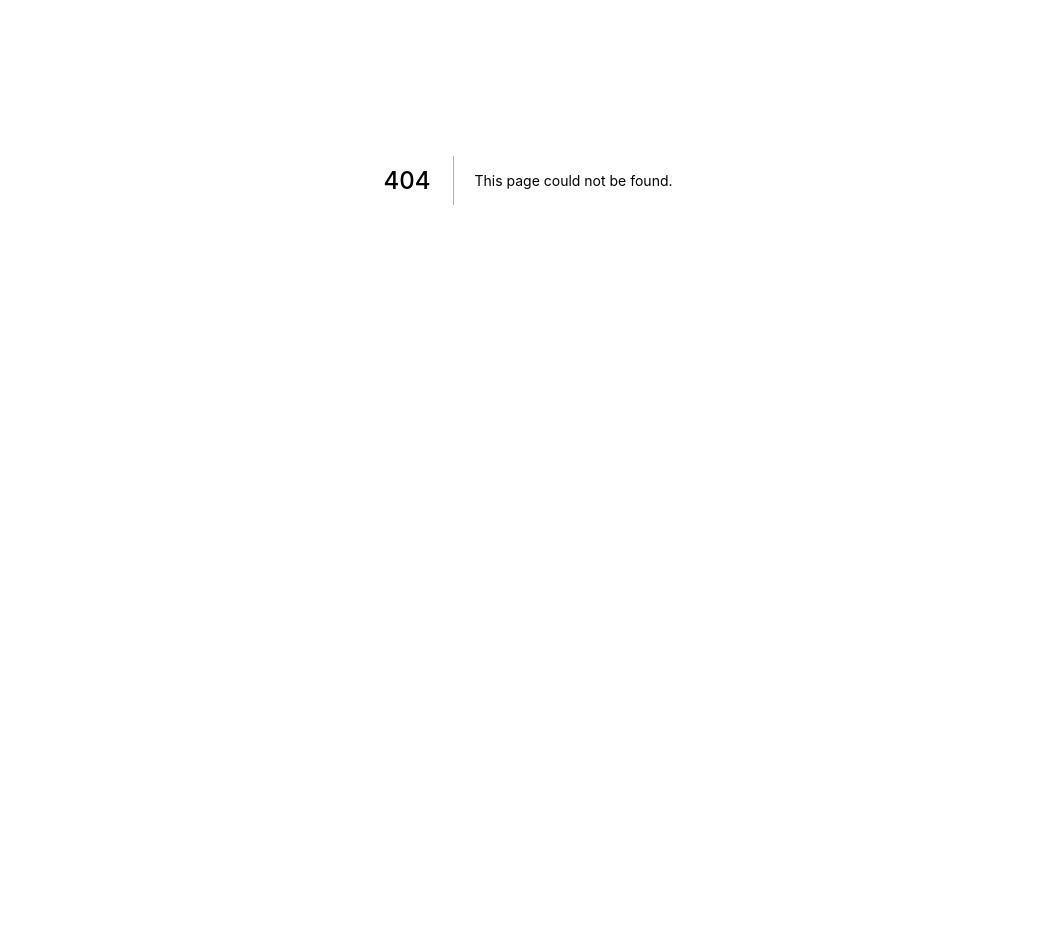
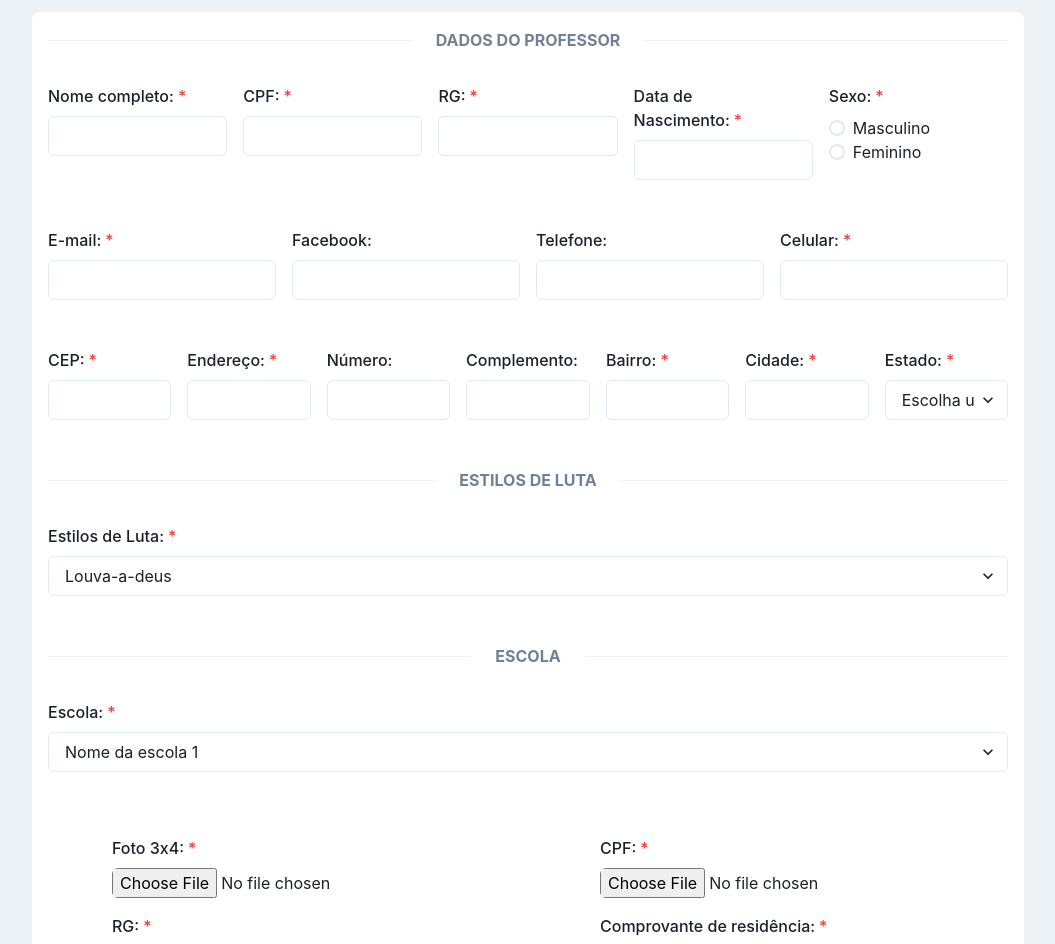
Before and after one commit to fprkwtech/filiacao, a Next.js app: page /professor in a window 1280 px wide. Before the commit this address had no page. Shown: the part 220-1164 px from the top of the page, without its empty margins (112-1167 px from the left). Before the commit the page ends 800 px from the top, so only its background shows below. Built offline with nearby package versions, Linux system fonts and the light colour scheme.

Commit message:
Front-End pages

```diff
--- /dev/null
+++ b/src/components/DividerLabel/index.tsx
@@ -0,0 +1,18 @@
+import { Divider, Grid, GridProps, Text } from '@chakra-ui/react';
+
+export interface DividerLabelProps extends GridProps {
+  label?: string;
+  width?: string;
+}
+
+const DividerLabel: React.ComponentType<DividerLabelProps> = ({ label, width, ...props }) => (
+  <Grid gap="6" padding="4" justifyContent="center" alignItems="center" templateColumns="1fr auto 1fr" width={width} {...props}>
+    <Divider />
+    <Text fontSize="md" textTransform="uppercase" color="gray.500" fontWeight="700">
+      {label}
+    </Text>
+    <Divider />
+  </Grid>
+);
+
+export default DividerLabel;
--- /dev/null
+++ b/src/components/Form/FileField/index.tsx
@@ -0,0 +1,28 @@
+import { Controller } from 'react-hook-form';
+
+import { FormControl, FormControlProps, FormErrorMessage, FormLabel, Input } from '@chakra-ui/react';
+
+export interface FileFieldProps extends FormControlProps {
+  label: string;
+  name: string;
+  required?: boolean;
+  control?: any;
+  onBlur?: (e: any) => void;
+}
+
+const FileField: React.ComponentType<FileFieldProps> = ({ label, required, name, control, onBlur, ...props }) => (
+  <Controller
+    control={control}
+    name={name}
+    defaultValue=""
+    render={({ field, fieldState }) => (
+      <FormControl isRequired={required} isInvalid={!!fieldState.error} {...props}>
+        <FormLabel>{label}:</FormLabel>
+        <Input type="file" onBlur={onBlur ?? field.onBlur} variant="unstyled" />
+        {fieldState.error && <FormErrorMessage>{fieldState.error.message}</FormErrorMessage>}
+      </FormControl>
+    )}
+  />
+);
+
+export default FileField;
--- /dev/null
+++ b/src/pages/professor.tsx
@@ -0,0 +1,127 @@
+import { Container, Flex, Divider, Button } from '@chakra-ui/react';
+import * as yup from 'yup';
+
+import DividerLabel from '~/components/DividerLabel';
+import Form from '~/components/Form';
+import AddressGroup, { yupSchema } from '~/components/Form/AddressGroup';
+import FileField from '~/components/Form/FileField';
+import RadioGroup, { RadioOptionProps } from '~/components/Form/RadioGroup';
+import Select from '~/components/Form/Select';
+import TextField from '~/components/Form/TextField';
+import Logo from '~/components/Logo';
+
+const schema = yup
+  .object({
+    teacherName: yup.string().required('Nome obrigatório!'),
+    teacherTaxId: yup.string().required('CPF obrigatório!'),
+    teacherRg: yup.string().required('RG obrigatório!'),
+    teacherBirthDate: yup.string().required('Data de nascimento obrigatória!'),
+    teacherSex: yup.string().required('Sexo obrigatório!'),
+    teacherEmail: yup.string().required('E-mail obrigatório!'),
+    teacherFacebook: yup.string(),
+    teacherPhone: yup.string(),
+    teacherCell: yup.string().required('Celular obrigatório!'),
+  })
+  .concat(yupSchema('teacherAddress'))
+  .required();
+
+const sexOptions: RadioOptionProps[] = [
+  {
+    label: 'Masculino',
+    value: 'M',
+  },
+  {
+    label: 'Feminino',
+    value: 'F',
+  },
+];
+
+const Teacher = ({ school, fightStyle }) => {
+  const onSubmit = (data: TeacherProps) => console.log(data);
+
+  return (
+    <Container maxWidth="container.lg" paddingBottom="6">
+      <Logo />
+
+      <Form<TeacherProps> onSubmit={onSubmit} schema={schema}>
+        <Flex direction="column" gap="4" bg="white" borderRadius="8">
+          <DividerLabel paddingBottom={0} label="Dados do Professor" />
+          <Flex gap="4" padding="4">
+            <TextField label="Nome completo" name="teacherName" required />
+            <TextField label="CPF" name="teacherTaxId" required />
+            <TextField label="RG" name="teacherRg" required />
+            <TextField label="Data de Nascimento" name="teacherBirthDate" required />
+            <RadioGroup label="Sexo" name="teacherSex" direction="column" options={sexOptions} required />
+          </Flex>
+          <Flex gap="4" padding="4">
+            <TextField label="E-mail" name="teacherEmail" required />
+            <TextField label="Facebook" name="teacherFacebook" />
+            <TextField label="Telefone" name="teacherPhone" />
+            <TextField label="Celular" name="teacherCell" required />
+          </Flex>
+          <Flex gap="4" padding="4">
+            <AddressGroup prefixName="teacherAddress" />
+          </Flex>
+          <DividerLabel paddingBottom={0} label="Estilos de Luta" />
+          <Flex gap="4" padding="4">
+            <Select label="Estilos de Luta" name="fightStyleRelation" options={fightStyle} required />
+          </Flex>
+          <DividerLabel paddingBottom={0} label="Escola" />
+          <Flex gap="4" padding="4">
+            <Select label="Escola" name="schoolId" options={school} required />
+          </Flex>
+          <Flex gap="4" padding="4" justifyContent="space-around">
+            <Flex gap="4" padding="4" direction="column">
+              <FileField label="Foto 3x4" name="files.FOT" required />
+              <FileField label="RG" name="files.RG" required />
+            </Flex>
+            <Flex gap="4" padding="4" direction="column">
+              <FileField label="CPF" name="files.CPF" required />
+              <FileField label="Comprovante de residência" name="files.COMPROVANTE_RESIDENCIA" required />
+            </Flex>
+          </Flex>
+          <Flex gap="4" padding="4" justifyContent="center">
+            <Button type="submit">Enviar</Button>
+          </Flex>
+        </Flex>
+      </Form>
+    </Container>
+  );
+};
+
+export async function getServerSideProps() {
+  return {
+    props: {
+      school: [
+        {
+          value: 1,
+          label: 'Nome da escola 1',
+        },
+        {
+          value: 2,
+          label: 'Nome da escola 2',
+        },
+        {
+          value: 3,
+          label: 'Nome da escola 3',
+        },
+      ],
+      fightStyle: [
+        {
+          value: 1,
+          label: 'Louva-a-deus',
+        },
+        {
+          value: 2,
+          label: 'Shaolin do Norte',
+        },
+        {
+          value: 3,
+          label: 'Garra de Águia',
+        },
+      ],
+    },
+  };
+}
+
+export default Teacher;
```
Also changed, not shown: src/pages/escola/[school_id]/atletas.tsx (+11 -3 lines), src/pages/escola/index.tsx (added, +51 -0 lines), 1 other file (tests, documents, lock files or other folders).
